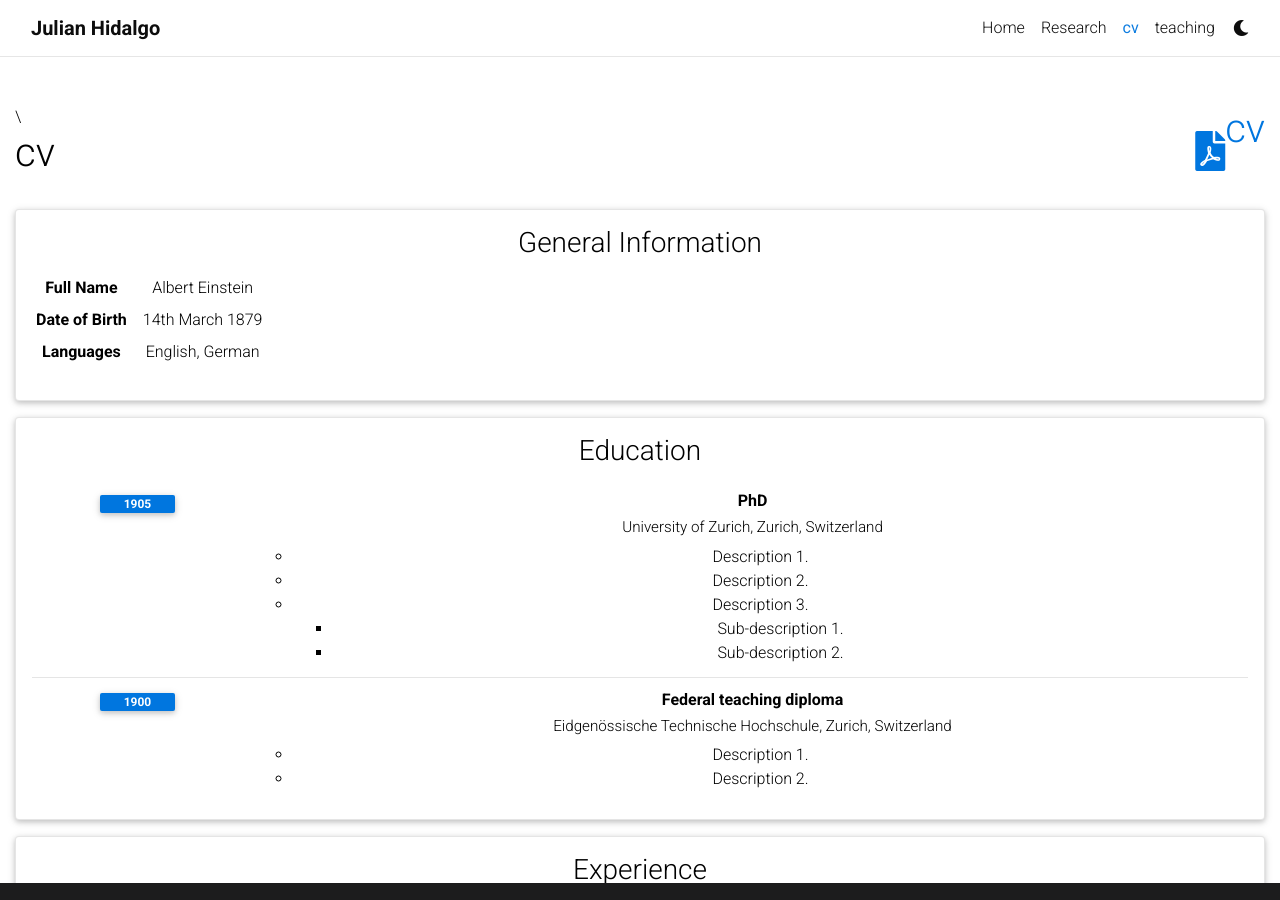
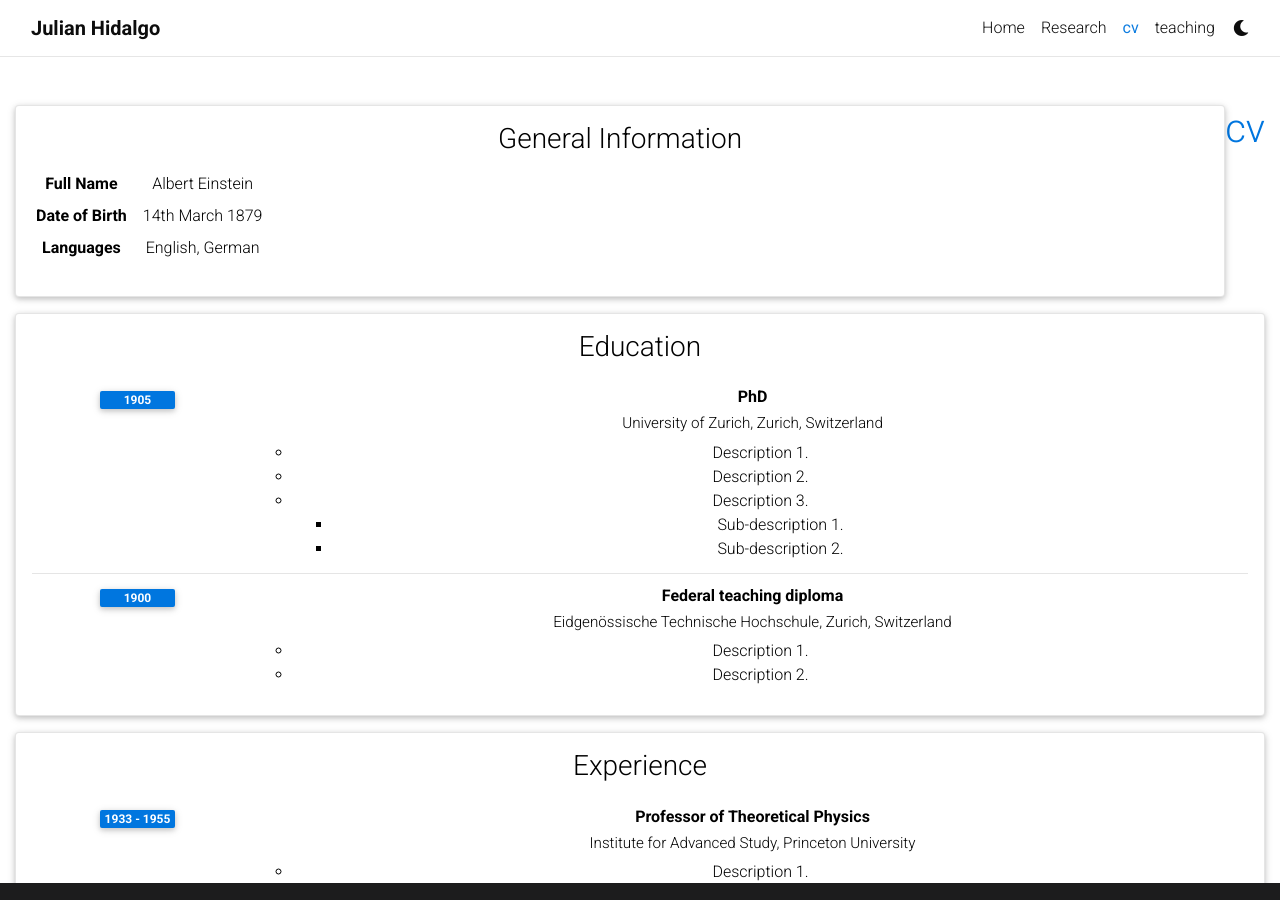
Before and after one commit to JulianHidalgoRodriguez/JulianHidalgoRodriguez.github.io, a Jekyll site: the page built from _pages/cv.md, in a window 1280 px wide and 900 px high. Built offline with Jekyll 4.4.1, drawn with Linux system fonts in a browser that asks for light colours; comment, search, counter and statistics services are not loaded; a style sheet for code colours, icons or effects is not loaded.

Commit message:
Update cv.html

```diff
--- a/_layouts/cv.html
+++ b/_layouts/cv.html
@@ -6,7 +6,6 @@
 
           <header class="post-header">
             <h1 class="post-title"> {% if page.cv_pdf %}<a href="{{ page.cv_pdf | prepend: 'assets/pdf/' | relative_url}}" target="_blank" rel="noopener noreferrer" class="float-right"> {{ page.title }} </a>{% endif %}</h1>
-                \\ <h1 class="post-title">{{ page.title }} {% if page.cv_pdf %}<a href="{{ page.cv_pdf | prepend: 'assets/pdf/' | relative_url}}" target="_blank" rel="noopener noreferrer" class="float-right"><i class="fas fa-file-pdf"></i></a>{% endif %}</h1>
             <p class="post-description">{{ page.description }}</p>
           </header>
 
```
